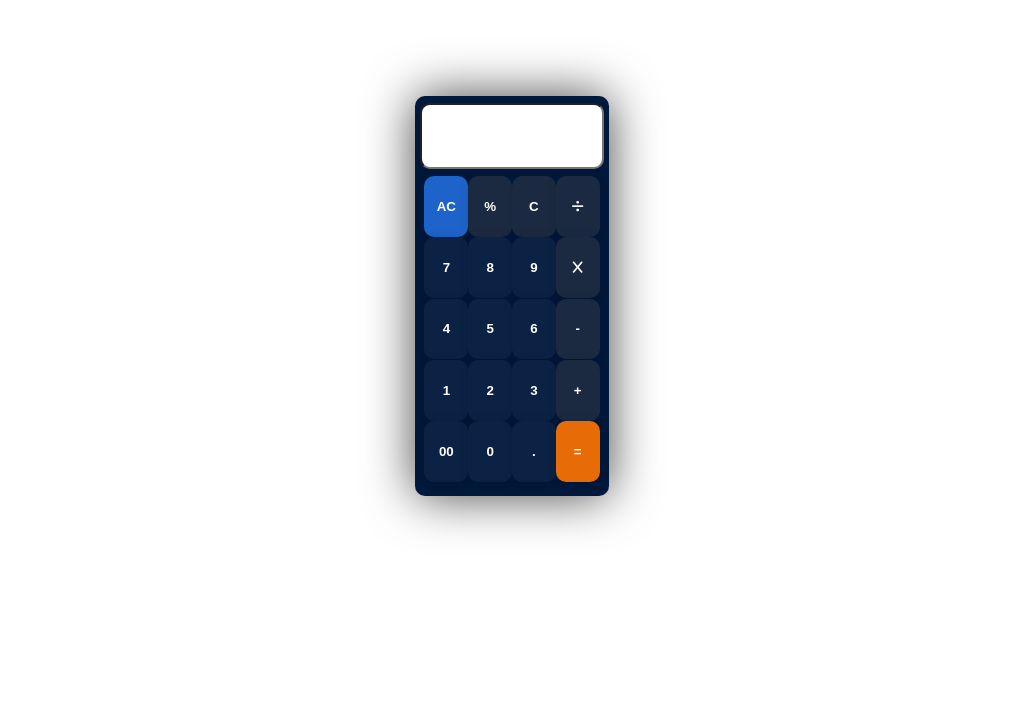
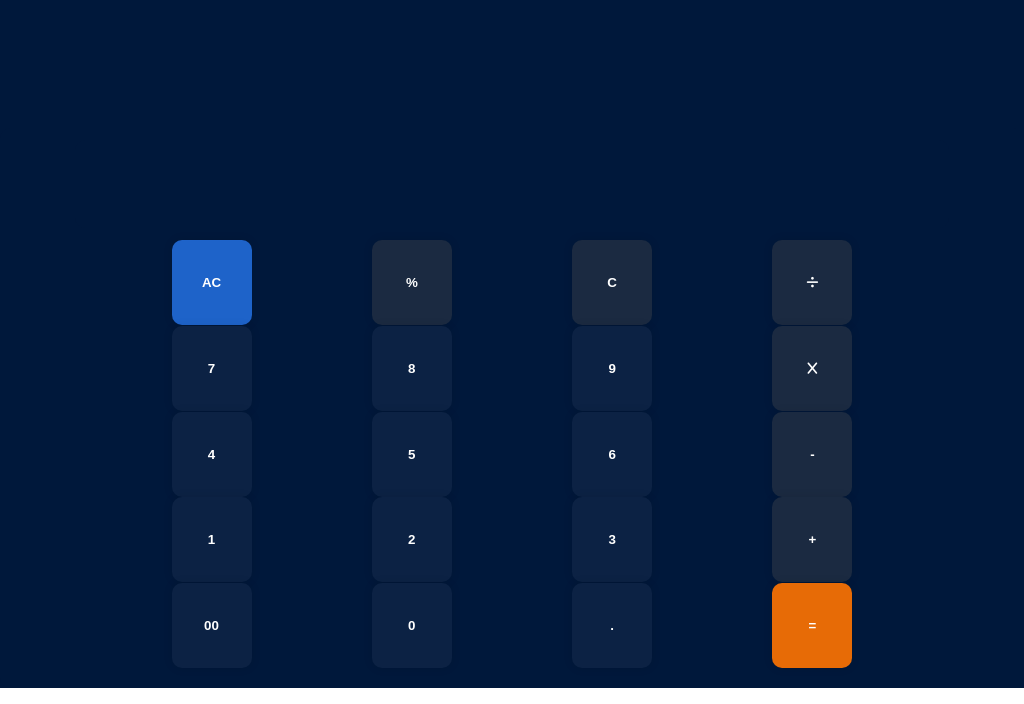
Before and after one commit to adarsh-nagpure/Calculator, a plain HTML site: page index.html in a window 1024 px wide. Shown: the part 112-816 px from the top of the page. Drawn offline with Linux system fonts and the light colour scheme.

Commit message:
first commit

```diff
--- a/style.css
+++ b/style.css
@@ -3,21 +3,16 @@
     width: 100vw;
     height: 100vh;
     display: flex;
-    overflow: hidden;
-
-
-
+    overflow: auto;
+    margin: 0;
 }
 .block{
     justify-self: center;
-    justify-content: center;
+    justify-content:center;
     justify-items: center;
     align-content: center;
     width: 19vw;
     height: 100vh;
-
-
-
 }
 .block .parent{
    box-shadow: 0px 0px  50px rgba(0, 0, 0, 0.733);
@@ -74,13 +69,7 @@ button i{
 }
 
 @media(max-width:768px){
-
    body{
-        overflow-y: hidden;
-        overflow-x: hidden;
-        width:100%;
-        height: 100%;
-        padding: 0;
       margin: 0;
     }
     .block{
@@ -100,4 +89,34 @@ button i{
         background-color: rgb(0, 24, 59);
         color: white;
     }
+
 }
+@media(min-width:769px) and (max-width:1024px){
+    body{
+      margin: 0;
+    }
+    .block{
+        width: 100%;
+        justify-self: center;
+        align-content: end;
+        background-color: rgb(0, 24, 59);
+    }
+    .block .parent{
+
+        height: 70%;
+        box-shadow: 0px 0px  0px ;
+    }
+    input{
+        border: none;
+        background-color: rgb(0, 24, 59);
+        color: white;
+        width: 85%;
+    }
+     button{
+        width: 6em;
+        height: 5.3rem;
+     }
+    .parent .line{
+        justify-content: space-evenly;
+    }
+}
```
Lines whose indentation alone changed are shown as unchanged.
